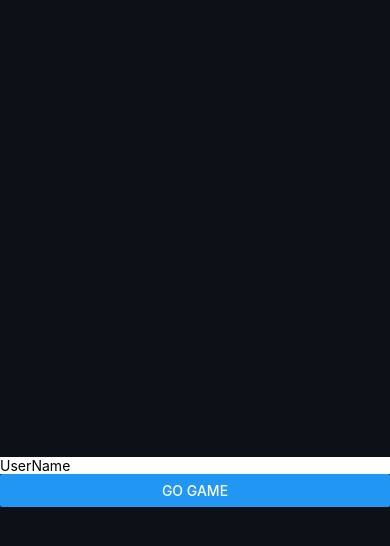
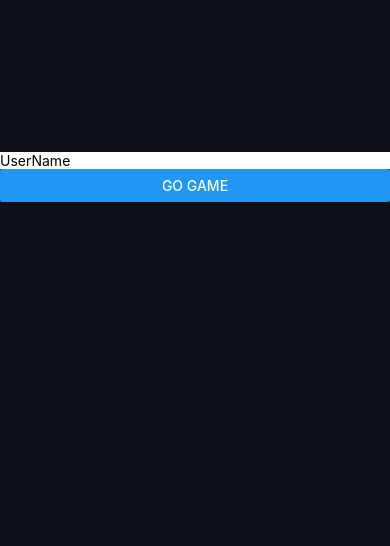
Before and after one commit to salihbektas/react-native-snake-on-github, a React Native app: screen /Home in a window 390 px wide. Shown: the top 546 px of the page. Built offline with nearby package versions, Linux system fonts and the light colour scheme.

Commit message:
fix: not found avatar url error prevented

```diff
--- a/src/components/LoadingCard.tsx
+++ b/src/components/LoadingCard.tsx
@@ -22,6 +22,7 @@ const styles = StyleSheet.create({
   main: {
     flexDirection: 'row',
     marginLeft: 'auto',
+    marginVertical: 16
   },
 
   text: {
--- a/src/components/UserCard.tsx
+++ b/src/components/UserCard.tsx
@@ -17,7 +17,8 @@ function UserCard({ userName, nickName, avatar }: { userName: string, nickName:
 const styles = StyleSheet.create({
   main: {
     flexDirection: 'row',
-    marginLeft: 'auto'
+    marginLeft: 'auto',
+    marginVertical: 16
   },
 
   name: {
--- a/src/screens/Home/Home.tsx
+++ b/src/screens/Home/Home.tsx
@@ -4,6 +4,7 @@ import {
   SafeAreaView,
   StyleSheet,
   TextInput,
+  View,
 } from 'react-native';
 
 import { HomeProps } from '../../types';
@@ -16,7 +17,7 @@ function Home({ navigation }: HomeProps): JSX.Element {
 
   const [user, setUser] = useState('')
   const [nickName, setNickName] = useState('')
-  const [avatar, setAvatar] = useState<string | undefined>('')
+  const [avatar, setAvatar] = useState('')
   const [data, setData] = useState('')
   const [isPending, startTransition] = useTransition()
   const [loading, setLoading] = useState(false)
@@ -38,7 +39,8 @@ function Home({ navigation }: HomeProps): JSX.Element {
         const $nickname = $('.p-nickname.vcard-username.d-block')
         setUser($name.text().trim())
         setNickName($nickname.text().trim())
-        setAvatar($avatar.attr('src'))
+        const temp = $avatar.attr('src')
+        temp !== undefined ? setAvatar(temp) : setAvatar('')
         let newData: string = ''
         $($days.get()).each((i, day) => {newData += $(day).attr('data-level') + ','})
         newData += $name.text().trim() + ',' + $nickname.text().trim() + ',' + $avatar.attr('src')
@@ -50,8 +52,9 @@ function Home({ navigation }: HomeProps): JSX.Element {
 
   return (
     <SafeAreaView style={styles.main}>
-      {loading
-        ? <LoadingCard/>
+      {loading ? <LoadingCard/> :
+        avatar.length === 0
+        ? <View style={styles.placeholder} />
         : <UserCard avatar={avatar} userName={user} nickName={nickName} />
       }
 
@@ -66,8 +69,12 @@ function Home({ navigation }: HomeProps): JSX.Element {
 const styles = StyleSheet.create({
   main: {
     flex: 1,
-    justifyContent: 'center',
     backgroundColor: '#0d1117'
+  },
+
+  placeholder: {
+    height: 120,
+    marginVertical: 16
   }
 });
 
```
